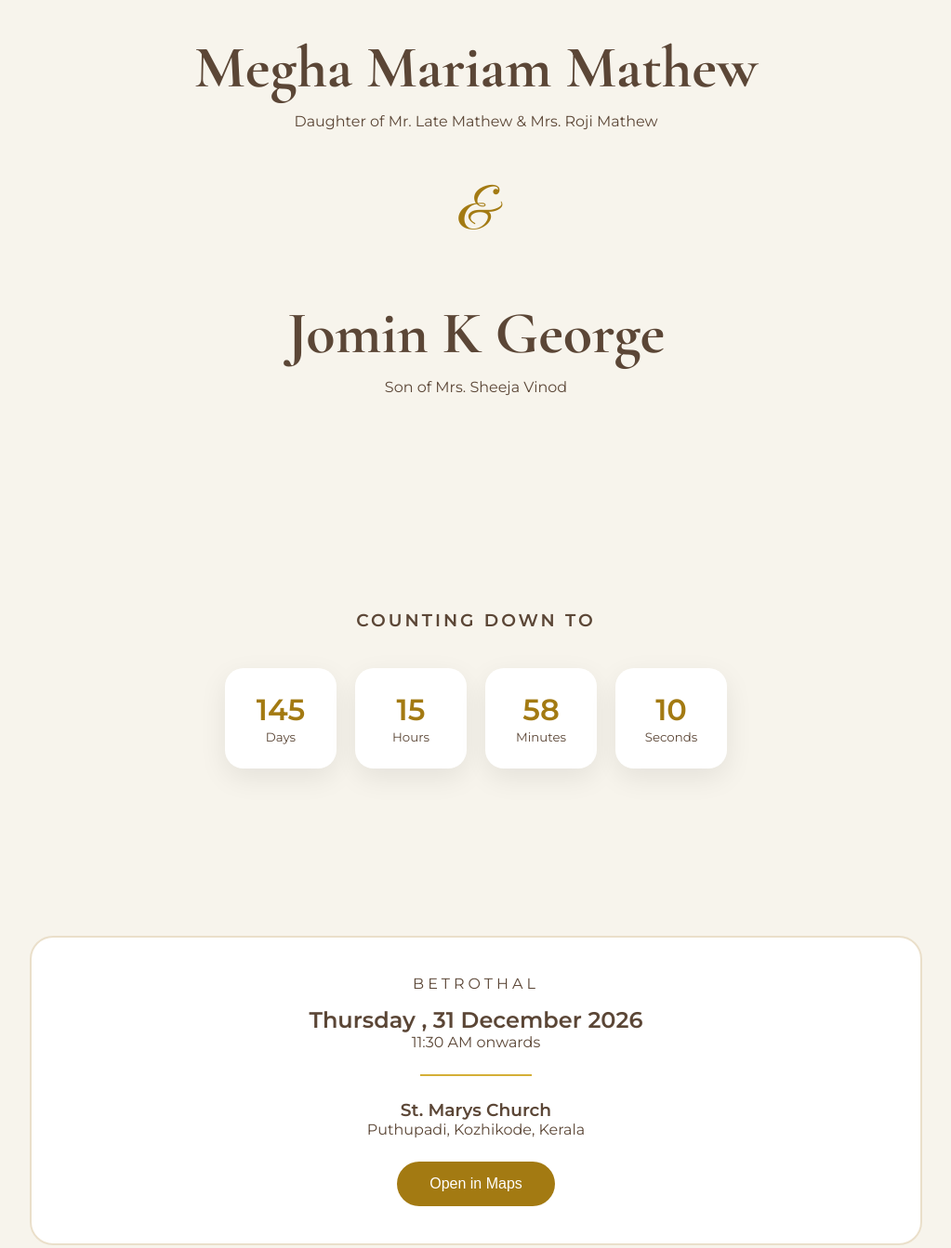
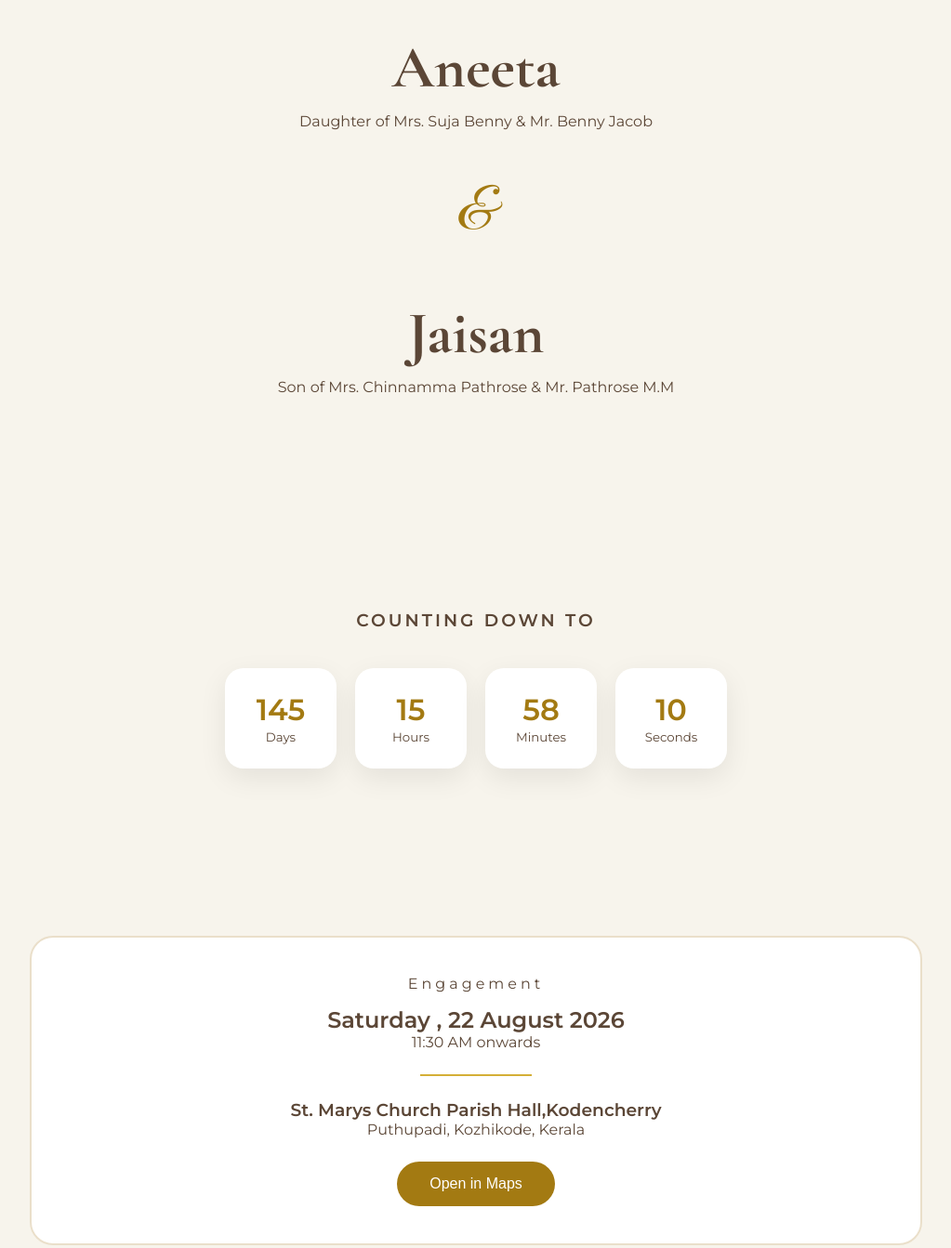
Before and after one commit to Ajayjb007/marriage, a plain HTML site: page index.html in a window 1280 px wide. Shown: the part 1240-2583 px from the top of the page at 93% size, without its empty margins (128-1151 px from the left). Drawn offline with nearby package versions, Linux system fonts and the light colour scheme.

Commit message:
Modify wedding invitation details
Updated couple names and event details in the wedding invitation.

```diff
--- a/index.html
+++ b/index.html
@@ -76,11 +76,11 @@ href="https://cdnjs.cloudflare.com/ajax/libs/font-awesome/6.5.1/css/all.min.css"
 
     <div class="person">
 
-        <h2>Megha Mariam Mathew</h2>
+        <h2>Aneeta</h2>
 
         <p>
-            Daughter of Mr. Late Mathew &
-            Mrs. Roji Mathew
+            Daughter of Mrs. Suja Benny &
+            Mr. Benny Jacob
         </p>
 
     </div>
@@ -89,11 +89,12 @@ href="https://cdnjs.cloudflare.com/ajax/libs/font-awesome/6.5.1/css/all.min.css"
 
     <div class="person">
 
-        <h2>Jomin K George</h2>
+        <h2>Jaisan</h2>
 
         <p>
             Son of
-            Mrs. Sheeja Vinod
+            Mrs. Chinnamma Pathrose &
+            Mr. Pathrose M.M
         </p>
 
     </div>
@@ -141,11 +142,11 @@ href="https://cdnjs.cloudflare.com/ajax/libs/font-awesome/6.5.1/css/all.min.css"
     <div class="event-card">
 
         <p class="event-type">
-            BETROTHAL
+            Engagement
         </p>
 
         <h2>
-            Thursday , 31 December 2026
+            Saturday , 22 August 2026
         </h2>
 
         <p>
@@ -155,7 +156,7 @@ href="https://cdnjs.cloudflare.com/ajax/libs/font-awesome/6.5.1/css/all.min.css"
         <div class="divider"></div>
 
         <h3>
-            St. Marys Church
+            St. Marys Church Parish Hall,Kodencherry
         </h3>
 
         <p>
```
